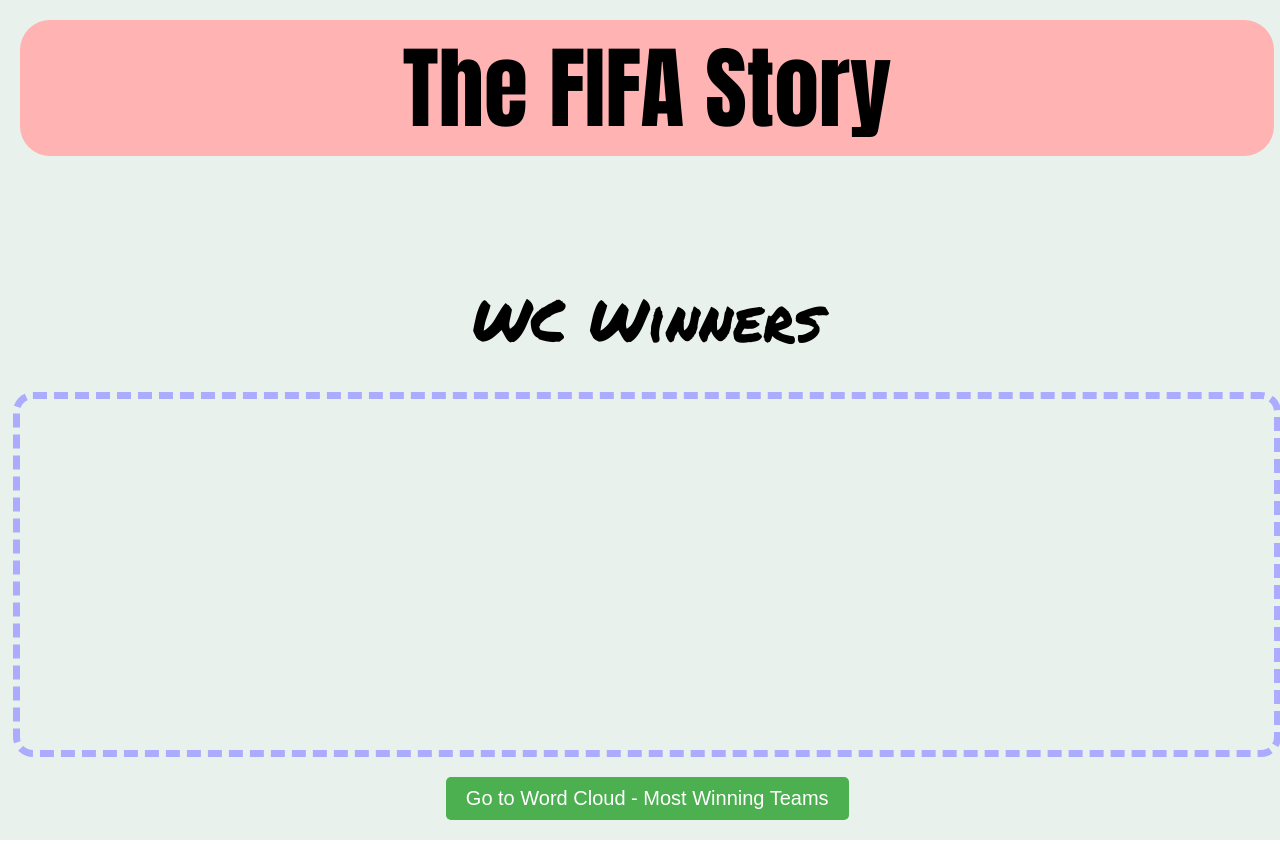
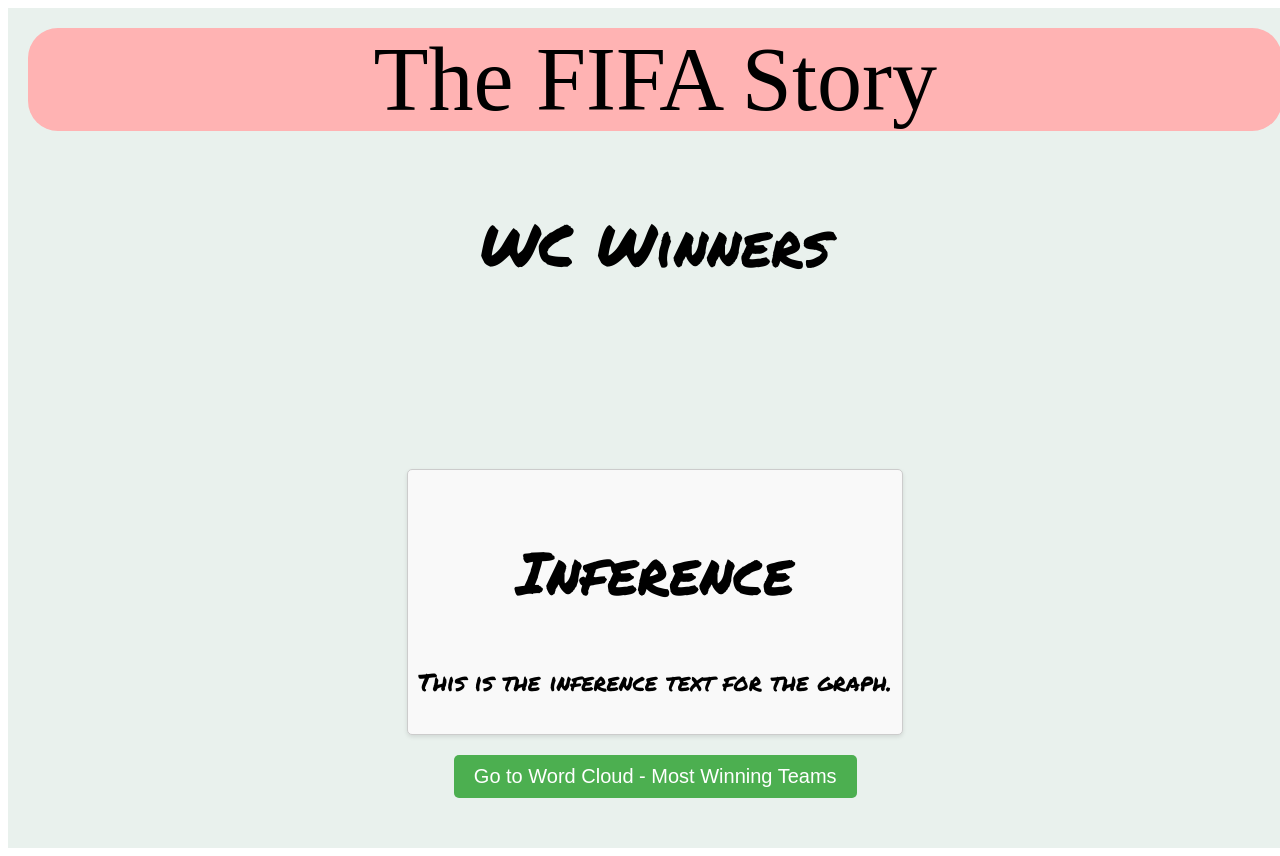
Before and after one commit to Daxvshah11/the_FIFA_Story, a plain HTML site: page index.html in a window 1280 px wide. Shown: the top 856 px of the page. Drawn offline with nearby package versions, Linux system fonts and the light colour scheme; no server answers.

Commit message:
Basic css changes, and added inference card under graphs

```diff
--- a/index.html
+++ b/index.html
@@ -168,9 +168,12 @@
                 });
             </script>
         </div>
-
+        <div class="inference-card">
+            <h2 class="inference-title">Inference</h2>
+            <p class="inference-text">This is the inference text for the graph.</p>
+        </div>
         <button onclick="window.location.href = 'vis2.html';"
-            style="font-size: 20px; padding: 10px 20px; background-color: #4CAF50; color: white; border: none; border-radius: 5px; cursor: pointer;">Go
+            style="font-size: 20px; padding: 10px 20px; background-color: #4CAF50; color: white; border: none; border-radius: 5px; cursor: pointer; margin-bottom:30px">Go
             to Word Cloud - Most Winning Teams</button>
     </div>
 
--- a/static/styles.css
+++ b/static/styles.css
@@ -4,18 +4,12 @@
     font-style: normal;
 }
 
-body {
-    /* removing default margin */
-    margin: 0;
-    padding: 0;
-    overflow: auto;
-    font-family: 'Anton', sans-serif;
-}
+
 
 #main_div {
     /* main background div */
     background-color: #e9f1ed;
-    justify-content: center;
+    /* justify-content: center; */
     align-items: center;
     padding: 20px;
     overflow: auto;
@@ -45,19 +39,24 @@
 
 .graph_titles {
     display: flex;
-    font-size: 59px;
+
     text-align: center;
     /* position: relative; */
     align-items: center;
     justify-content: center;
-    margin-top: 100px;
+    margin-top: 50px;
 
     /* font family to cursive */
     font-family: "Permanent Marker", cursive;
     font-weight: 400;
+    font-size: 59px;
     font-style: normal;
 }
-
+body {
+    width: 100%;
+    overflow-x: hidden;
+    overflow-y: hidden;
+}
 #choropleth {
     /* for the choropleth */
     display: flex;
@@ -72,9 +71,6 @@
     align-items: center;
     justify-content: center;
 
-    /* border work */
-    border: 7px dashed rgb(172, 172, 255);
-    border-radius: 20px;
 }
 
 #bar_race_chart {
@@ -93,6 +89,37 @@
     height: auto;
     border-width: 10px;
 }
+.inference-card {
+    background-color: #f9f9f9;
+    border: 1px solid #ccc;
+    border-radius: 5px;
+    padding: 10px;
+    margin-top: 20px;
+    margin-bottom: 20px;
+    box-shadow: 0 2px 4px rgba(0, 0, 0, 0.1);
+}
+
+.inference-title {
+
+
+    text-align: center;
+    /* position: relative; */
+
+    justify-content: center;
+
+    /* font family to cursive */
+    font-family: "Permanent Marker", cursive;
+    font-weight: 400;
+    font-size: 59px;
+    font-style: normal;
+}
+
+.inference-text {
+    font-size: 24px;
+    font-family: "Permanent Marker", cursive;
+    font-weight: 400;
+    font-style: normal;
+}
 
 .tooltip {
     color: black;
```
Also changed, not shown: vis2.html (+6 -3 lines), vis3.html (+4 -1 lines), vis4.html (+7 -5 lines), vis5.html (+4 -1 lines), vis6.html (+4 -1 lines).
